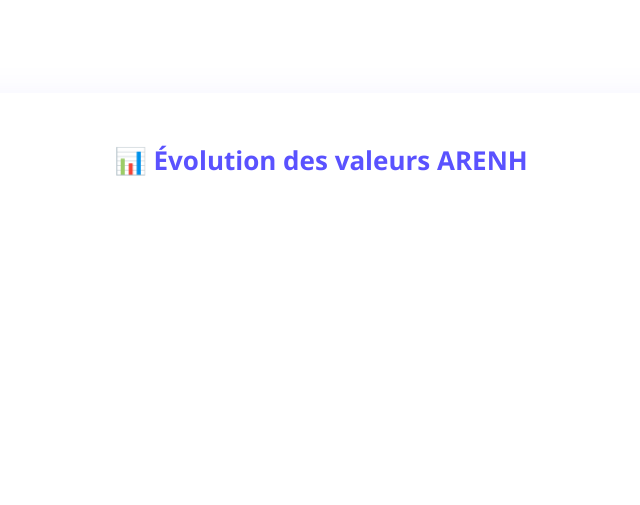
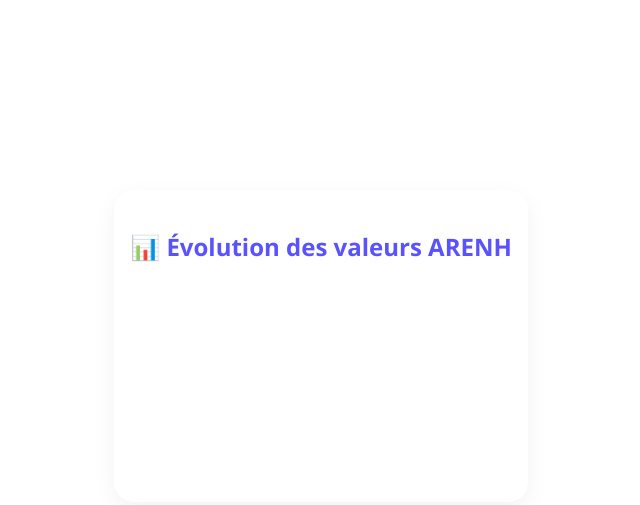
Before and after one commit to bodeloison/Graph-connect-, a plain HTML site: page index.html in a window 1280 px wide. Shown: the part 54-559 px from the top of the page, without its empty margins (319-959 px from the left). Drawn offline with nearby package versions, Linux system fonts and the light colour scheme; no server answers.

Commit message:
Update index.html

```diff
--- a/index.html
+++ b/index.html
@@ -6,42 +6,38 @@
     <meta name="viewport" content="width=device-width, initial-scale=1.0" />
     <script src="https://cdn.jsdelivr.net/npm/chart.js"></script>
     <style>
-      body {
+      html, body {
         margin: 0;
+        padding: 0;
         font-family: 'Segoe UI', sans-serif;
-        background: #ffffff;
+        background-color: #ffffff;
         display: flex;
         justify-content: center;
         align-items: center;
         min-height: 100vh;
-        padding: 20px;
       }
 
       .container {
         max-width: 800px;
         width: 100%;
         background: white;
-        border-radius: 24px;
-        box-shadow: 0 10px 40px rgba(90, 82, 255, 0.1);
-        padding: 32px 24px;
+        border-radius: 20px;
+        box-shadow: 0 8px 24px rgba(0, 0, 0, 0.05);
+        padding: 24px 16px;
         transition: all 0.3s ease-in-out;
-        opacity: 0;
-        transform: translateY(20px);
-        animation: fadeInUp 0.6s ease-out forwards;
+        animation: fadeIn 0.3s ease-out;
       }
 
-      @keyframes fadeInUp {
-        to {
-          opacity: 1;
-          transform: translateY(0);
-        }
+      @keyframes fadeIn {
+        from { opacity: 0; transform: translateY(10px); }
+        to { opacity: 1; transform: translateY(0); }
       }
 
       h1 {
         text-align: center;
-        font-size: 26px;
+        font-size: 24px;
         color: #5a52ff;
-        margin-bottom: 24px;
+        margin-bottom: 20px;
       }
 
       canvas {
@@ -53,14 +49,14 @@
   <body>
     <div class="container">
       <h1>📊 Évolution des valeurs ARENH</h1>
-      <canvas id="myChart"></canvas>
+      <canvas id="myChart" aria-label="Graphique des données ARENH" role="img"></canvas>
     </div>
 
     <script>
-      const csvUrl =
-        "https://docs.google.com/spreadsheets/d/e/2PACX-1vQx6EhytRbWApgeu6Xzrx9rB-ljbk5rmDNb1zTpNA04gPbw5_1J5nsU4iLDymQ0ymGWgc4iPELmseN4/pub?gid=1717395148&single=true&output=csv";
+      (async () => {
+        const csvUrl =
+          "https://docs.google.com/spreadsheets/d/e/2PACX-1vQx6EhytRbWApgeu6Xzrx9rB-ljbk5rmDNb1zTpNA04gPbw5_1J5nsU4iLDymQ0ymGWgc4iPELmseN4/pub?gid=1717395148&single=true&output=csv";
 
-      async function fetchCSV() {
         const response = await fetch(csvUrl);
         const text = await response.text();
         const rows = text.trim().split("\n").slice(1);
@@ -72,33 +68,32 @@
         for (let row of rows) {
           const [date, val1, val2] = row.split(",");
           labels.push(date);
-          wARENH.push(parseFloat(val1));
-          woARENH.push(parseFloat(val2));
+          wARENH.push(+val1);
+          woARENH.push(+val2);
         }
 
-        const ctx = document.getElementById("myChart").getContext("2d");
-        new Chart(ctx, {
+        new Chart(document.getElementById("myChart"), {
           type: "line",
           data: {
-            labels: labels,
+            labels,
             datasets: [
               {
                 label: "wARENH",
                 data: wARENH,
                 borderColor: "#5a52ff",
                 backgroundColor: "rgba(90, 82, 255, 0.08)",
-                tension: 0.3,
                 fill: true,
-                pointRadius: 2
+                pointRadius: 2,
+                tension: 0.3
               },
               {
                 label: "woARENH",
                 data: woARENH,
                 borderColor: "#0fc4b2",
                 backgroundColor: "rgba(15, 196, 178, 0.08)",
-                tension: 0.3,
                 fill: true,
-                pointRadius: 2
+                pointRadius: 2,
+                tension: 0.3
               }
             ]
           },
@@ -116,17 +111,13 @@
               y: {
                 beginAtZero: false,
                 ticks: {
-                  callback: function (value) {
-                    return value + " €";
-                  }
+                  callback: value => value + " €"
                 }
               }
             }
           }
         });
-      }
-
-      fetchCSV();
+      })();
     </script>
   </body>
 </html>
```
